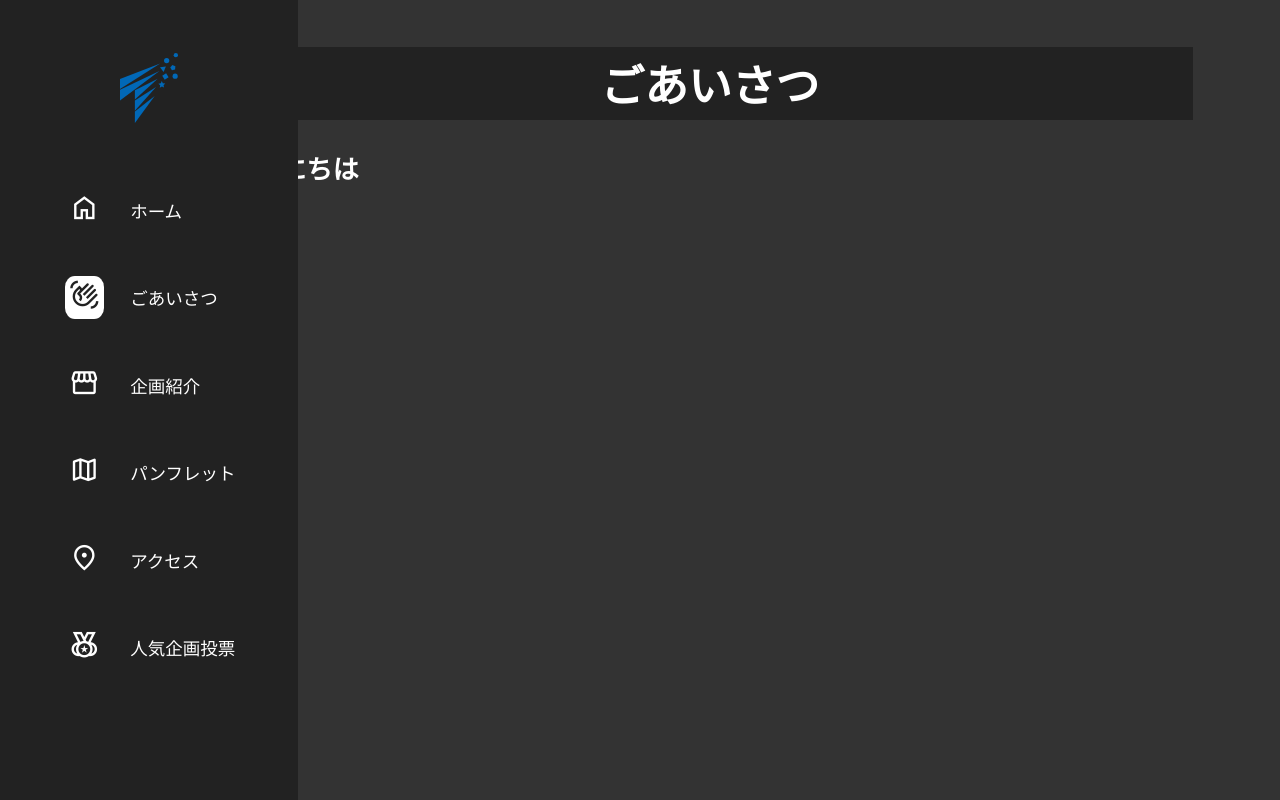
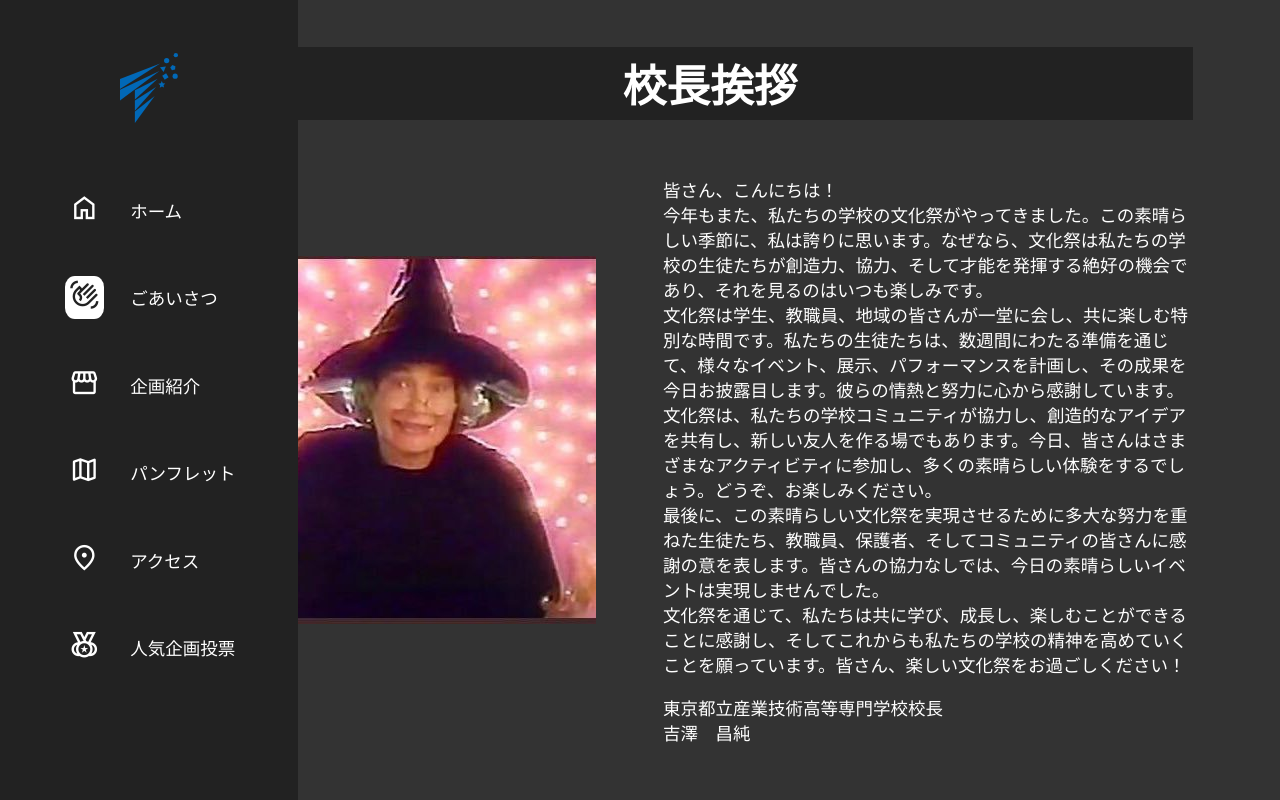
Before and after one commit to adelppi/Kousensai-web, a Vue app in the folder vue-src/: page /Greeting in a window 1280 px wide. Built offline with nearby package versions, Linux system fonts and the light colour scheme.

Commit message:
挨拶てきとー

```diff
--- a/vue-src/src/views/Greeting.vue
+++ b/vue-src/src/views/Greeting.vue
@@ -11,10 +11,51 @@ export default {
     <body>
         <MenuBar />
         <main>
-            <h1>ごあいさつ</h1>
-            <h2>こんにちは</h2>
+            <h1>校長挨拶</h1>
+
+            <div class="inner">
+
+                <div class="img_box">
+                    <img src="../assets/nelnel.jpg" alt="校長写真">
+                </div>
+
+                <div class="box">
+                    <p>
+                        皆さん、こんにちは！<br>
+
+                        今年もまた、私たちの学校の文化祭がやってきました。この素晴らしい季節に、私は誇りに思います。なぜなら、文化祭は私たちの学校の生徒たちが創造力、協力、そして才能を発揮する絶好の機会であり、それを見るのはいつも楽しみです。<br>
+
+                        文化祭は学生、教職員、地域の皆さんが一堂に会し、共に楽しむ特別な時間です。私たちの生徒たちは、数週間にわたる準備を通じて、様々なイベント、展示、パフォーマンスを計画し、その成果を今日お披露目します。彼らの情熱と努力に心から感謝しています。<br>
+
+                        文化祭は、私たちの学校コミュニティが協力し、創造的なアイデアを共有し、新しい友人を作る場でもあります。今日、皆さんはさまざまなアクティビティに参加し、多くの素晴らしい体験をするでしょう。どうぞ、お楽しみください。<br>
+
+                        最後に、この素晴らしい文化祭を実現させるために多大な努力を重ねた生徒たち、教職員、保護者、そしてコミュニティの皆さんに感謝の意を表します。皆さんの協力なしでは、今日の素晴らしいイベントは実現しませんでした。<br>
+
+                        文化祭を通じて、私たちは共に学び、成長し、楽しむことができることに感謝し、そしてこれからも私たちの学校の精神を高めていくことを願っています。皆さん、楽しい文化祭をお過ごしください！<br>
+
+                        <p>
+                            東京都立産業技術高等専門学校校長<br>吉澤&emsp;昌純
+                        </p>
+                    </p>
+                </div>
+            </div>
         </main>
     </body>
 </template>
 
-<style scoped></style>
+<style scoped>
+
+.inner {
+    margin-top: 40px;
+    display: flex;
+}
+
+.img_box {
+    padding-top: 10%;
+}
+
+.box {
+    padding-left: 7%;
+}
+
+</style>
```
